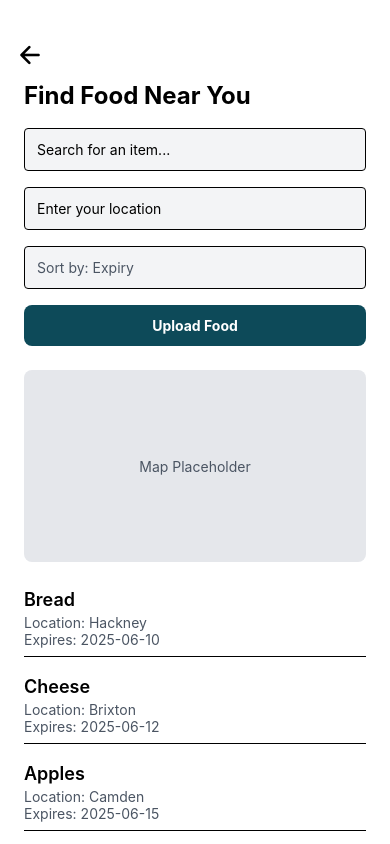
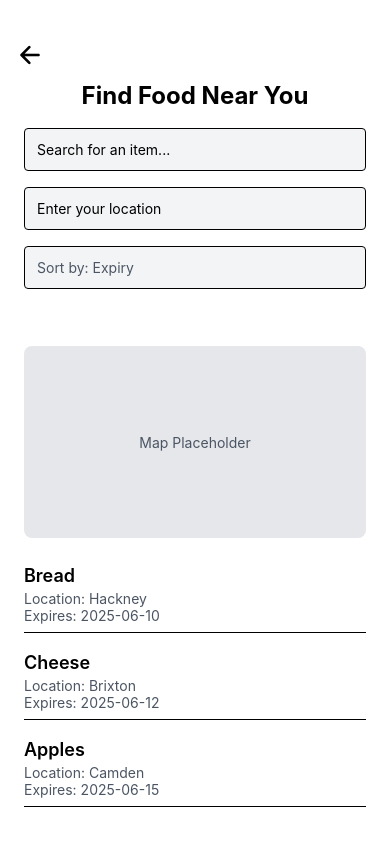
Before and after one commit to kwiatek-ctrl/Fridge-Friends, a React Native app: screen /FindFood in a window 390 px wide. Built offline with nearby package versions, Linux system fonts and the light colour scheme.

Commit message:
all pages title are centered

```diff
--- a/pages/FindFoodScreen.tsx
+++ b/pages/FindFoodScreen.tsx
@@ -30,7 +30,9 @@ export default function FindFoodScreen({ navigation }) {
       <BackButton />
 
       <ScrollView className="flex-1 px-6 pt-20">
-        <Text className="text-2xl font-bold mb-4">Find Food Near You</Text>
+        <Text className="text-2xl font-bold text-center mb-4">Find Food Near You</Text>
+
+
 
         {/* Search Bar */}
         <TextInput
@@ -61,7 +63,7 @@ export default function FindFoodScreen({ navigation }) {
         {/* Upload Button */}
         <Pressable
           onPress={() => navigation.navigate('UploadToFindFood')}
-          className="bg-[#0D4A59] py-3 rounded-lg mb-6"
+          className="bg-[#0D4A59]py-3 rounded-lg mb-6"
 
         >
           <Text className="text-white text-center font-bold">Upload Food</Text>
--- a/pages/RecipeFilterScreen.tsx
+++ b/pages/RecipeFilterScreen.tsx
@@ -43,7 +43,9 @@ if (loading) {
     <View className="flex-1 bg-white relative">
       <BackButton />
       <ScrollView className="flex-1 px-6 pt-20">
-        <Text className="text-2xl font-bold mb-4">Find Recipes</Text>
+        <Text className="text-2xl font-bold text-center mb-4">Find Recipes</Text>
+
+
 
         {/* Ingredients Dropdown */}
         <IngredientsDropdown
```
